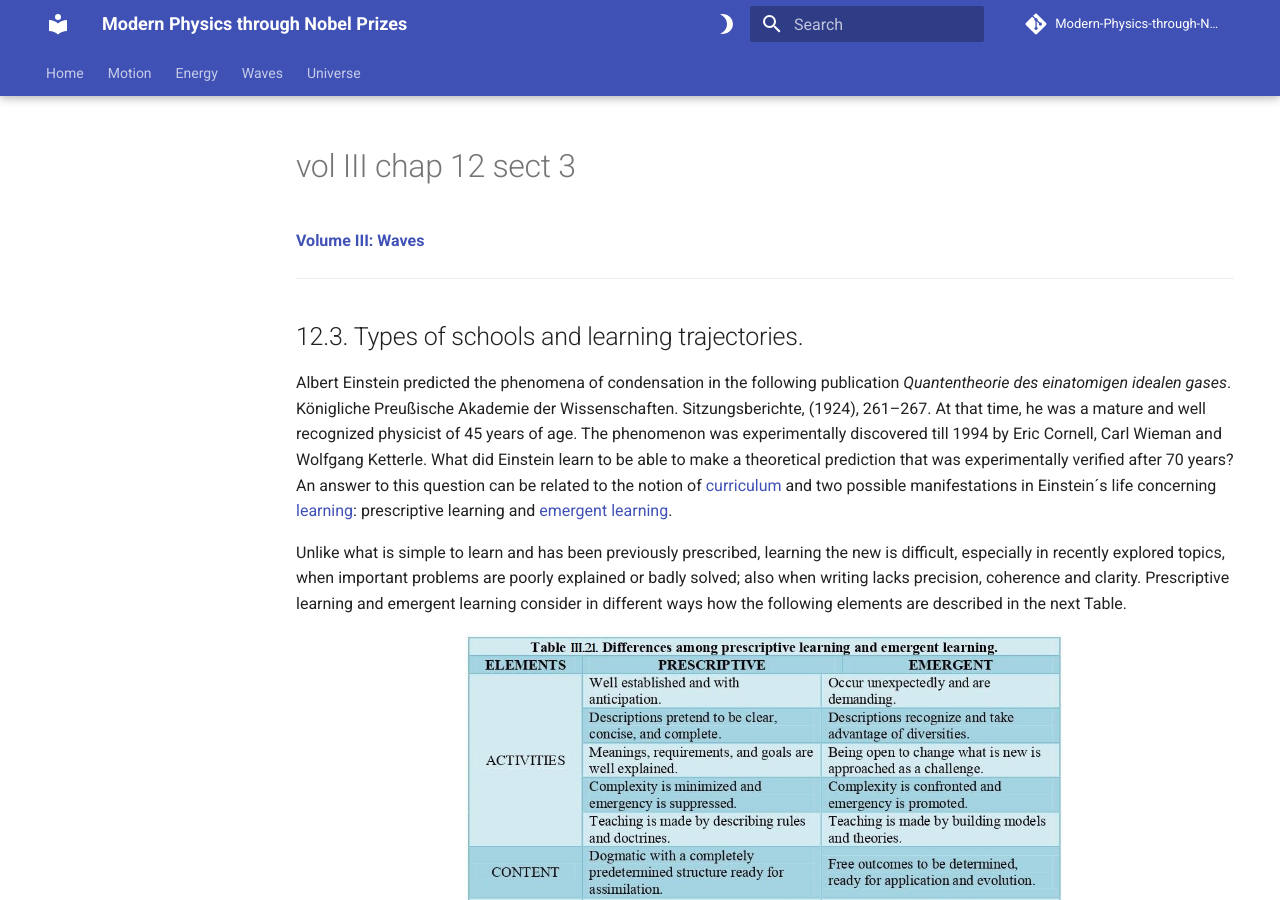
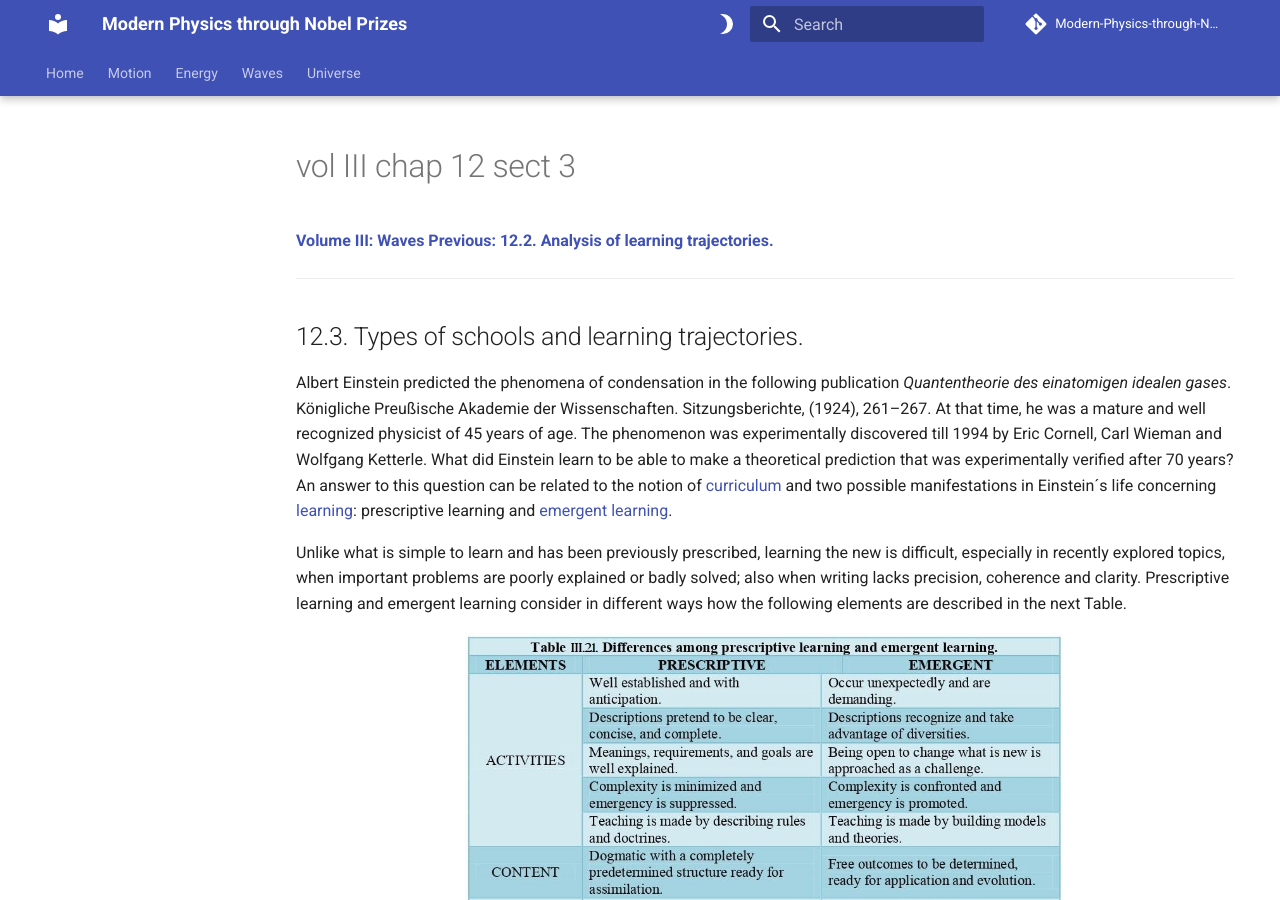
Before and after one commit to modphysnobel/modphysnobel.github.io, an MkDocs documentation site: the page built from docs/vol-III/vol-III-chap-12-sect-3.md, in a window 1280 px wide and 900 px high. Built offline with MkDocs 1.6.1 and Material for MkDocs 9.7.7, drawn with Linux system fonts in a browser that asks for light colours; some web fonts are replaced; comment, search, counter and statistics services are not loaded; some of the changed text lies outside the part shown.

Commit message:
Update vol-III-chap-12-sect-3.md

```diff
--- a/docs/vol-III/vol-III-chap-12-sect-3.md
+++ b/docs/vol-III/vol-III-chap-12-sect-3.md
@@ -1,4 +1,5 @@
 [**Volume III: Waves**](./volume-III.md)
+[**Previous: 12.2. Analysis of learning trajectories.**](https://modphysnobel.github.io/vol-III/vol-III-chap-12-sect-2/)
 
 ***
 
@@ -98,3 +99,4 @@
 STACHEL, JOHN, *Einstein Miracolous Year. Five Papers that Changed the Face of Physics*. Princeton University Press, Princeton, New Jersey (1998).
 
 ***
+[**Next: 13.1. Accounts of experimental results.**](./vol-IV-chap-13-sect-1.md)
```
